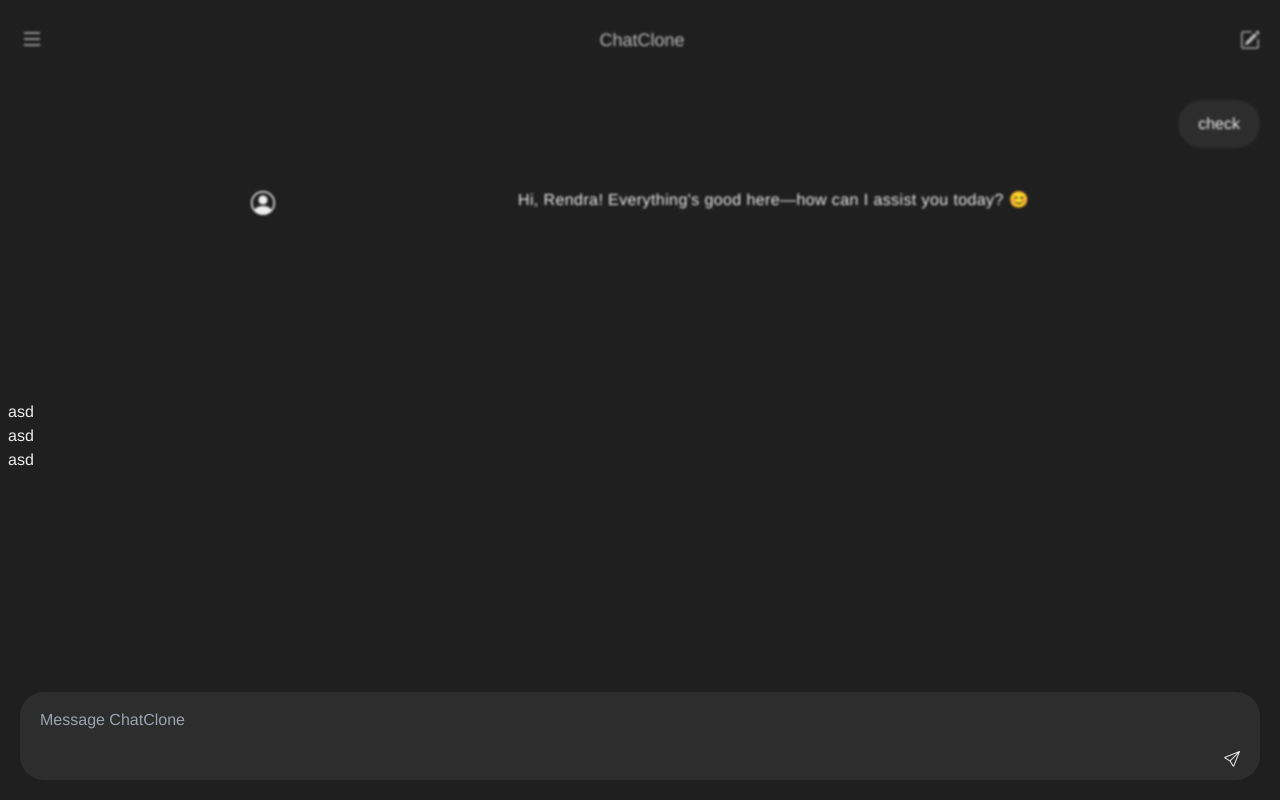
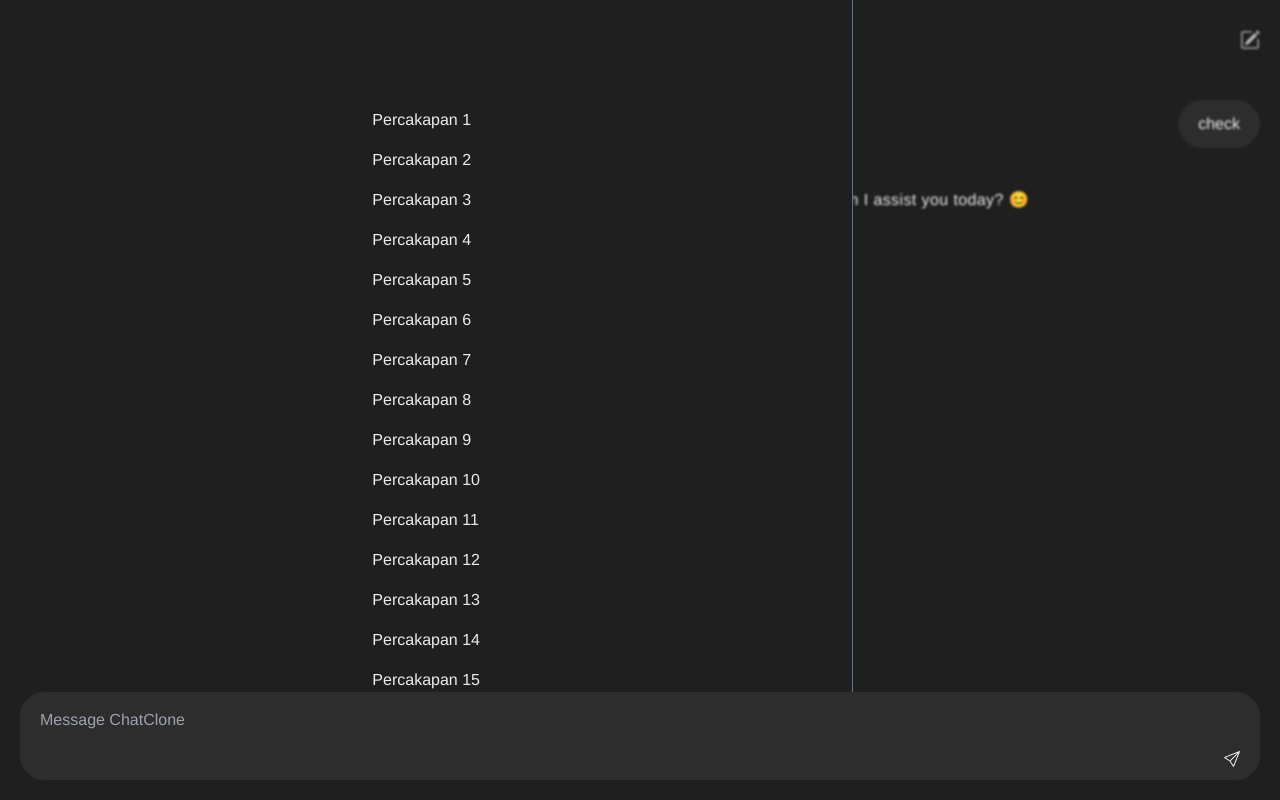
Before and after one commit to MainLah/ChatClone, a React (Vite) app: page / in a window 1280 px wide. Both pictures are taken after a click on the button 32 px from the left and 40 px from the top of the page. Built offline with nearby package versions, Linux system fonts and the light colour scheme.

Commit message:
gatau progress apaan, pokonya ada update di nav

```diff
--- a/src/components/PopupNavItem.jsx
+++ b/src/components/PopupNavItem.jsx
@@ -1,7 +1,8 @@
 import React from "react";
 
-const PopupNavItem = () => {
-  return <li className="text-[#ededed] px-2">asd</li>;
+const PopupNavItem = (props) => {
+  const { arrayOfList, index } = props;
+  return <li className="text-[#ededed] p-2">{arrayOfList[index]}</li>;
 };
 
 export default PopupNavItem;
--- a/src/fragments/PopupNav.jsx
+++ b/src/fragments/PopupNav.jsx
@@ -10,12 +10,18 @@
       style={{ display: `${!navIsOpen ? "none" : "block"}` }}
       onClick={() => (navIsOpen ? setNavIsOpen(false) : setNavIsOpen(true))}
     >
-      <div className="w-1/3 absolute left-0 inset-y-1/2">
+      <div className="flex justify-center items-center w-2/3 h-full absolute left-0 bg-[#1f1f1f] border-r border-r-slate-500">
         <ul>
-          {Array(3)
+          {Array(15)
             .fill("")
             .map((_, i) => (
-              <PopupNavItem key={i} />
+              <PopupNavItem
+                key={i}
+                arrayOfList={Array(15)
+                  .fill("")
+                  .map((x, z) => (x = `Percakapan ${z + 1}`))}
+                index={i}
+              />
             ))}
         </ul>
       </div>
```
